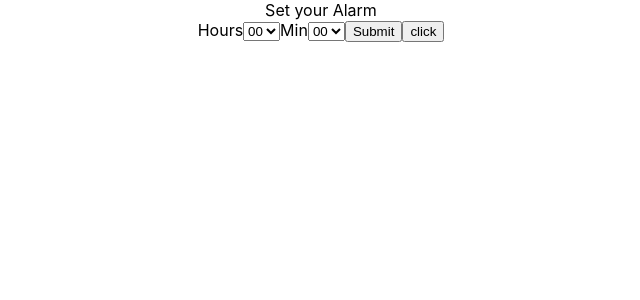
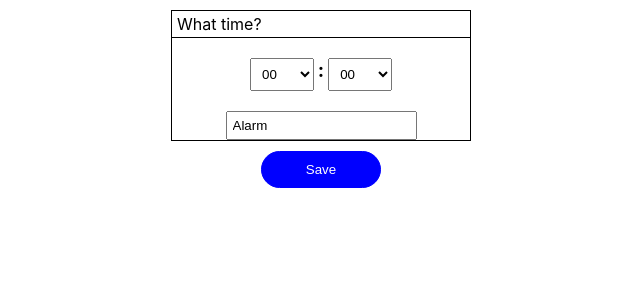
Before and after one commit to kaninjegarn/alarm, a React (Create React App) app: page / in a window 1280 px wide. Shown: the top 300 px of the page, without its empty margins (319-959 px from the left). Built offline with nearby package versions, Linux system fonts and the light colour scheme.

Commit message:
func works. added some css + msg comp.

```diff
--- /dev/null
+++ b/TODO.js
@@ -0,0 +1,2 @@
+//! TODO ska jag inte ha labels?
+//! TODO ska jag göra det med input numbers ist?
--- a/package.json
+++ b/package.json
@@ -7,6 +7,7 @@
     "@testing-library/react": "^11.1.0",
     "@testing-library/user-event": "^12.1.10",
     "moment": "^2.29.1",
+    "node-sass": "^4.14.0",
     "react": "^17.0.2",
     "react-dom": "^17.0.2",
     "react-scripts": "4.0.3",
--- a/src/App.css
+++ /dev/null
@@ -1,38 +0,0 @@
-.App {
-  text-align: center;
-}
-
-.App-logo {
-  height: 40vmin;
-  pointer-events: none;
-}
-
-@media (prefers-reduced-motion: no-preference) {
-  .App-logo {
-    animation: App-logo-spin infinite 20s linear;
-  }
-}
-
-.App-header {
-  background-color: #282c34;
-  min-height: 100vh;
-  display: flex;
-  flex-direction: column;
-  align-items: center;
-  justify-content: center;
-  font-size: calc(10px + 2vmin);
-  color: white;
-}
-
-.App-link {
-  color: #61dafb;
-}
-
-@keyframes App-logo-spin {
-  from {
-    transform: rotate(0deg);
-  }
-  to {
-    transform: rotate(360deg);
-  }
-}
--- a/src/App.js
+++ b/src/App.js
@@ -1,4 +1,3 @@
-import './App.css';
 import Alarm from './Components/Alarm/Alarm';
 
 function App() {
--- a/src/Components/Alarm/Alarm.jsx
+++ b/src/Components/Alarm/Alarm.jsx
@@ -1,16 +1,17 @@
 import React, { useEffect, useState } from 'react';
 import moment from 'moment';
+import AlarmMsg from '../AlarmMsg/AlarmMsg';
 import { fillArray } from '../../helpers';
+import './alarm.scss';
 
 const Alarm = () => {
   const [minute, setMinute] = useState();
   const [hour, setHour] = useState();
   const [day, setDay] = useState();
+  const [msg, setMsg] = useState("Alarm");
   const [alarmIsSet, setAlarmIsSet] = useState(false);
-  const [alarm, setAlarm] = useState()
-
-  const minutes = 59;
-  let tempArr = [];
+  const [alarm, setAlarm] = useState();
+  const [showMsg, setShowMsg] = useState(false);
 
   const minuteArr = fillArray(59);
   const hourArr = fillArray(24);
@@ -26,31 +27,10 @@ const Alarm = () => {
   // console.log(moment().format());
   // console.log(moment([2021, 7, 10, 1]).fromNow());
 
-  let timerAlarm;
-
-
-  var start = moment().format('09.08.2021 22:19:03');
-
-  // console.log(start)
-
   function handleSubmit(event) {
     event.preventDefault();
-
-    if( hour < 10 ) {
-      setHour(('0' + hour).slice(-2));
-      console.log(hour)
-    }
-    if( minute < 10 ) {
-      setMinute(('0' + minute).slice(-2));
-      console.log(minute)
-    }
-
-    setAlarm(moment().format(`10.08.2021 ${hour}:${minute}`));
-
+    setAlarm(moment().format(`DD.MM.YYYY ${hour}:${minute}`));
     setAlarmIsSet(true)
-    // console.log(timerAlarm)
-    // console.log("submit works");
-    // console.log(hour,minute);
   }
 
   function handleMinute(event) {
@@ -65,14 +45,19 @@ const Alarm = () => {
     setDay(event.target.value);
   }
 
+  function clearAlarm(params) {
+    setShowMsg(false);
+  }
+
   useEffect(() => {
     console.log(alarm)
     if(!alarmIsSet) {
       console.log("ska inte köras")
     } else {
       const interval = setInterval(() => {
-        console.log(moment().format('DD.MM.YYYY H:mm'), alarm);
+        console.log(moment().format('DD.MM.YYYY H:mm'), alarm, msg);
         if (alarm === moment().format('DD.MM.YYYY H:mm')) {
+          setShowMsg(true);
           console.log("ALARM!")
         }
         const tempTime = moment().format('DD.MM.YYYY H:mm')
@@ -81,35 +66,41 @@ const Alarm = () => {
         }
       }, 1000);
       return () => clearInterval(interval);
-
-
     }
-
-
   }, [alarmIsSet])
 
-
-
   return(
-    <div>
-      Set your Alarm
+    <div className="alarm">
+      {showMsg &&
+        <AlarmMsg msg={msg} clearAlarm={clearAlarm}/>
+      }
       <form onSubmit={handleSubmit}>
-        <label htmlFor="hour">Hours</label>
-        <select name="hour" id="" value={hour} onChange={handleHour} defaultValue={1}>
+        <div className="container">
+        <p className="container__title">What time?</p>
+        <div className="container__chooseAlarm">
+          {/* <label htmlFor="hour">H</label> */}
+          <select className="container__hour" name="hour" id="" value={hour} onChange={handleHour} defaultValue={1}>
             {hourArr.map(item =>
               <option key={item} value={item}>{item}</option>
             )}
           </select>
-        <label htmlFor="minute">Min</label>
-        <select name="minute" id="" value={minute} onChange={handleMinute}>
+          <p className="container__dots">:</p>
+          {/* <label htmlFor="minute">M</label> */}
+          <select className="container__minute" name="minute" id="" value={minute} onChange={handleMinute}>
             {minuteArr.map(item =>
               <option key={item} value={item}>{item}</option>
             )}
           </select>
+        </div>
+          <div className="msg">
+            <label htmlFor="msg"></label>
+            <input type="text" name="msg" value={msg} onChange={(e) => setMsg(e.target.value)} />
+          </div>
+        </div>
 
 
-        <input type="submit" value="Submit"/>
-        <button onClick={handleSubmit}>click</button>
+
+        <input className="submit" type="submit" value="Save"/>
         {/* <label htmlFor="day">Day</label>
         <select name="day" id="">
 
--- /dev/null
+++ b/src/Components/Alarm/alarm.scss
@@ -0,0 +1,60 @@
+@import '../../rules/rules.scss';
+
+.alarm {
+  margin: 10px auto 0 auto;
+  width: 300px;
+}
+
+.container {
+  margin-bottom: 10px;
+  border: 1px solid black;
+  min-height: 100px;
+
+   &__title {
+    border-bottom: 1px solid black;
+    padding: 3px 0 3px 5px;
+  }
+
+  &__chooseAlarm {
+    display: flex;
+    width: 150px;
+    margin: 20px auto 20px auto;
+  }
+
+  &__hour, &__minute {
+    margin: 0 4px 0 4px;
+    padding: 7px;
+  }
+
+
+
+  &__dots {
+    font-size: larger;
+    font-weight: 700;
+  }
+}
+
+ .msg {
+    & input {
+      margin: 0 auto;
+      padding: 5px;
+    }
+  }
+
+  .submit {
+    margin: 0 auto;
+    border: 1px solid blue;
+    border-radius: 25px;
+    padding: 10px;
+    width: 120px;
+    background: blue;
+    color: white;
+    transition: 0.3s;
+    cursor: pointer;
+
+    &:hover {
+      background: white;
+      border: white;
+      color: blue;
+    }
+  }
--- /dev/null
+++ b/src/Components/AlarmMsg/AlarmMsg.jsx
@@ -0,0 +1,12 @@
+import React from 'react';
+
+const AlarmMsg = ({ msg, clearAlarm}) => {
+  return(
+    <div>
+      <h1>{msg}</h1>
+      <button onClick={clearAlarm}>Clear</button>
+    </div>
+  )
+}
+
+export default AlarmMsg;
--- a/src/helpers/fillArray.js
+++ b/src/helpers/fillArray.js
@@ -1,5 +1,4 @@
 function fillArray(size) {
-  const minutes = 59;
   let tempArr = [];
 
   for (let i = 0; i <= size; i++) {
--- /dev/null
+++ b/src/rules/rules.scss
@@ -0,0 +1,13 @@
+p {
+  padding: 0;
+  margin: 0;
+}
+
+input,label {
+  display: block;
+}
+
+  select {
+    width: 150px;
+    margin: 10px;
+  }
```
Also changed, not shown: 2 other files (tests, documents, lock files or other folders). Lines whose indentation alone changed are shown as unchanged.
